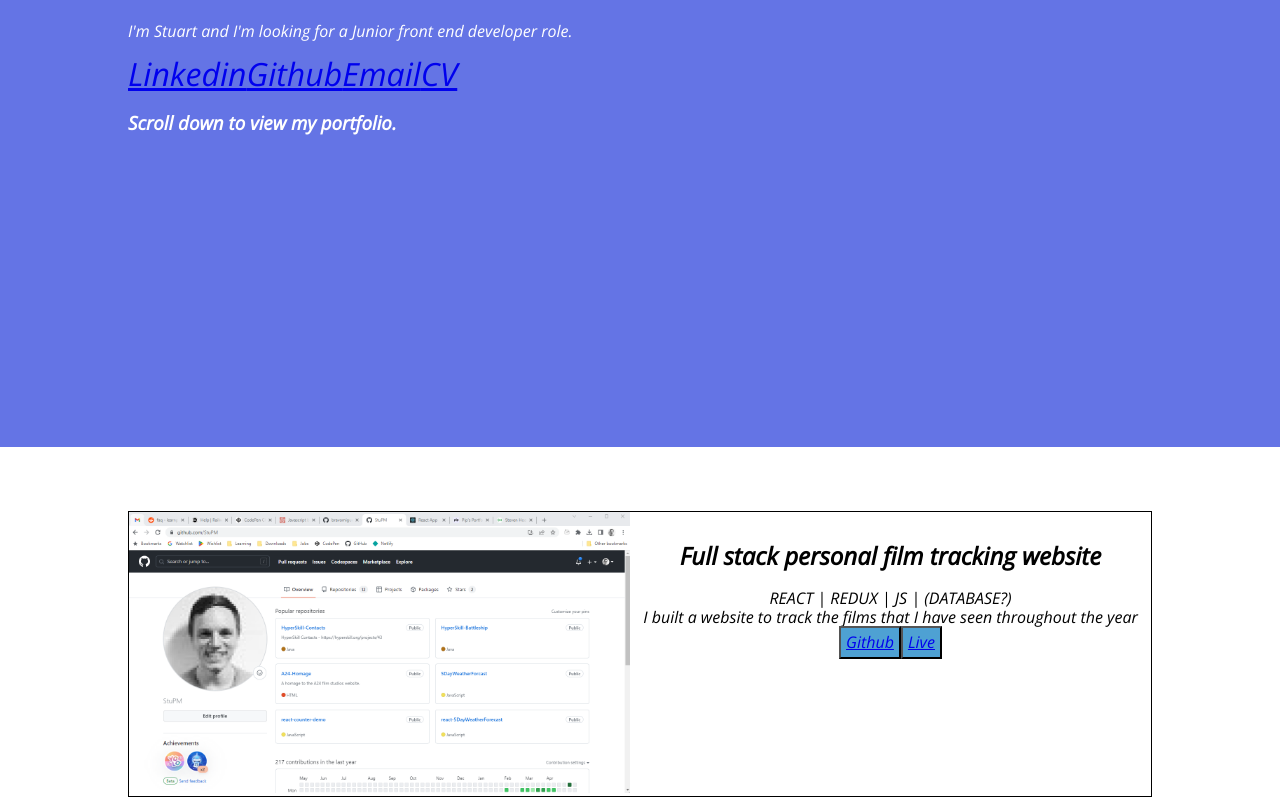
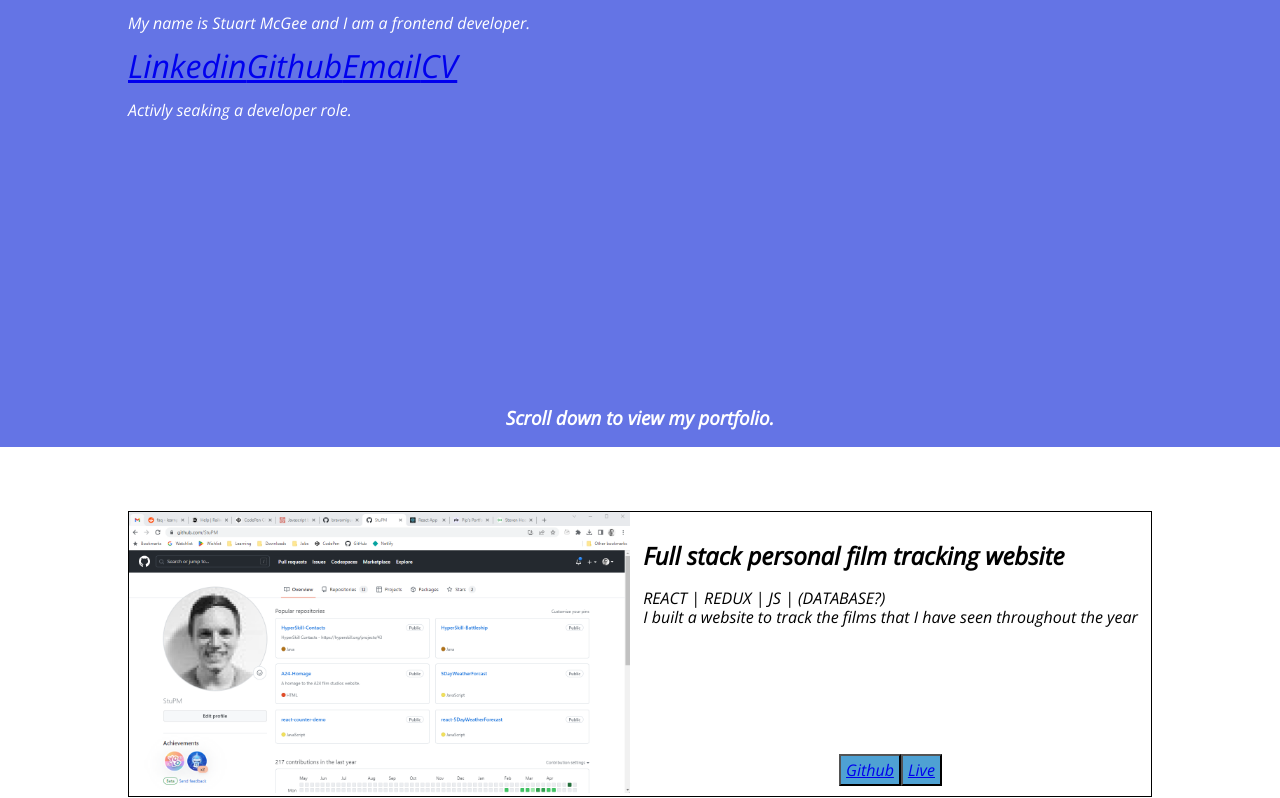
Before and after one commit to StuPM/portfolio, a React (Create React App) app: page / in a window 1280 px wide. Shown: the part 353-1151 px from the top of the page. Built offline with nearby package versions, Linux system fonts and the light colour scheme.

Commit message:
adding further content and styles

```diff
--- a/src/components/Head.jsx
+++ b/src/components/Head.jsx
@@ -6,17 +6,17 @@
     <header>
       <div className="headerContainer">
         <h1>Hi!</h1>
-        <p>I'm Stuart and I'm looking for a Junior front end developer role.</p>
-
+        <p>React | Javascript | CSS 3 | HTML5 </p>
+        <p>My name is Stuart McGee and I am a frontend developer.</p>
         <div className="links">
           <a href="https://www.linkedin.com/in/stuartpmcgee/">Linkedin</a>
           <a href="https://github.com/StuPM">Github</a>
           <a href="mailto:stuartpmcgee@gmail.com">Email</a>
           <a href="mailto:test@test.com">CV</a>
         </div>
-
-        <h3>Scroll down to view my portfolio.</h3>
+        <p>Activly seaking a developer role.</p>
       </div>
+      <h3>Scroll down to view my portfolio.</h3>
     </header>
   );
 };
--- a/src/components/Main.jsx
+++ b/src/components/Main.jsx
@@ -8,12 +8,13 @@
 const Main = () => {
   const websiteDate = useSelector(selectWebsiteData);
 
-  console.log(websiteDate);
-
   return (
     <main>
       {websiteDate.map((website) => (
-        <div className={website.fullSize ? "website fullSize" : "website"}>
+        <div
+          className={website.fullSize ? "website fullSize" : "website"}
+          key={website.title}
+        >
           <Website website={website} />
         </div>
       ))}
--- a/src/components/Website.jsx
+++ b/src/components/Website.jsx
@@ -6,17 +6,16 @@
   return (
     <>
       <div className="image">
-        <img
-          src={require(`../assets/` + website.img + `.png`)}
-          alt=""
-          srcset=""
-        />
+        <img src={require(`../assets/` + website.img + `.png`)} />
       </div>
       <div className="details">
-        <h2 className="title">{website.title} </h2>
-        <div className="tech">{website.tech}</div>
-        <div className="description">{website.description}</div>
-        <div className="websiteLinks">
+        <div className="detailsText">
+          <h2 className="title">{website.title} </h2>
+          <div className="tech">{website.tech}</div>
+          <div className="description">{website.description}</div>{" "}
+        </div>
+
+        <div className="detailsLinks">
           <button>
             <a href={website.github} className="link">
               Github
--- a/src/styles/Website.scss
+++ b/src/styles/Website.scss
@@ -12,6 +12,7 @@
   .details {
     display: flex;
     flex-direction: column;
+    justify-content: space-between;
     align-items: center;
     padding: 10px;
   }
@@ -25,7 +26,7 @@
 }
 
 .details {
-  .websiteLinks {
+  .detailsLinks {
     display: flex;
     justify-content: space-around;
     button {
```
